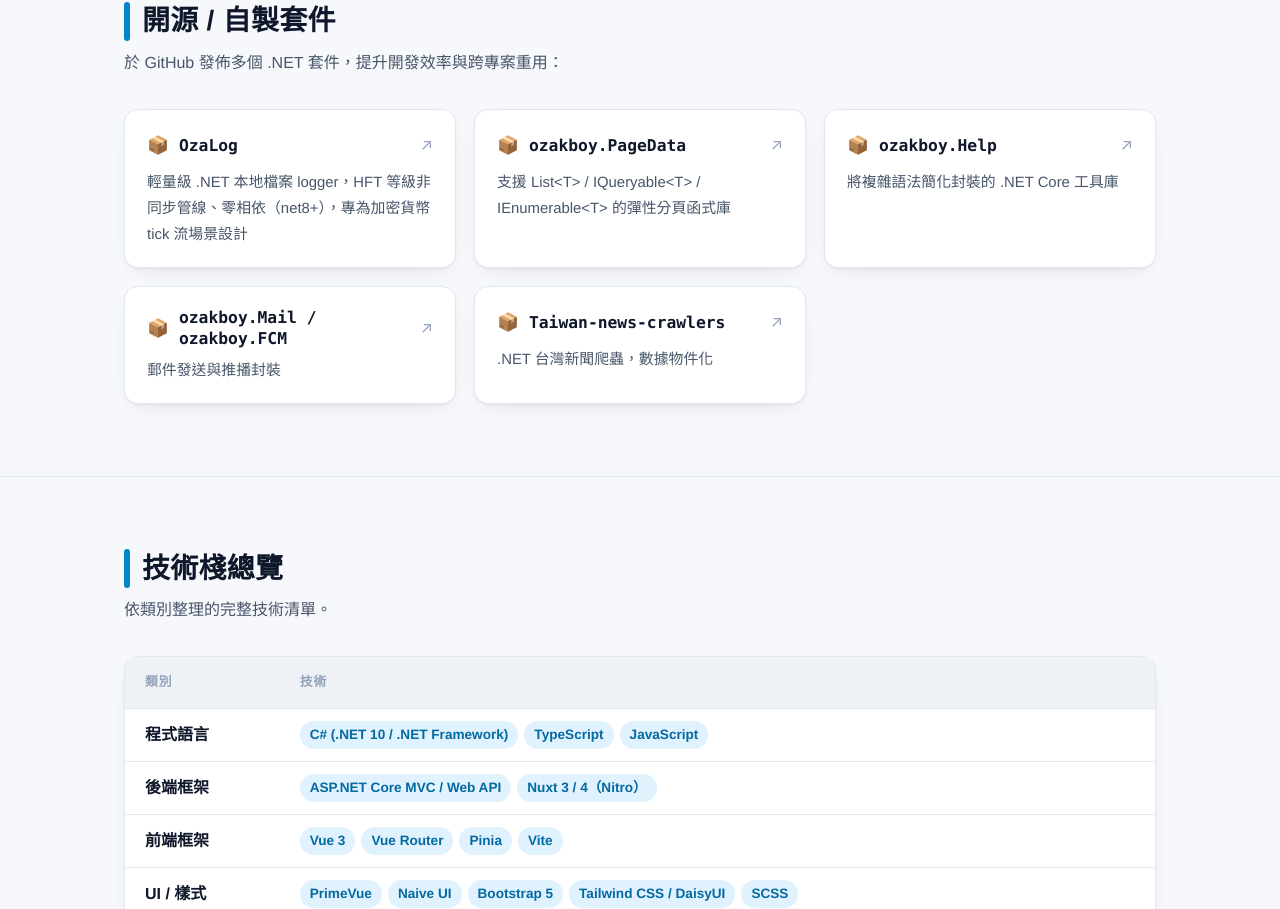
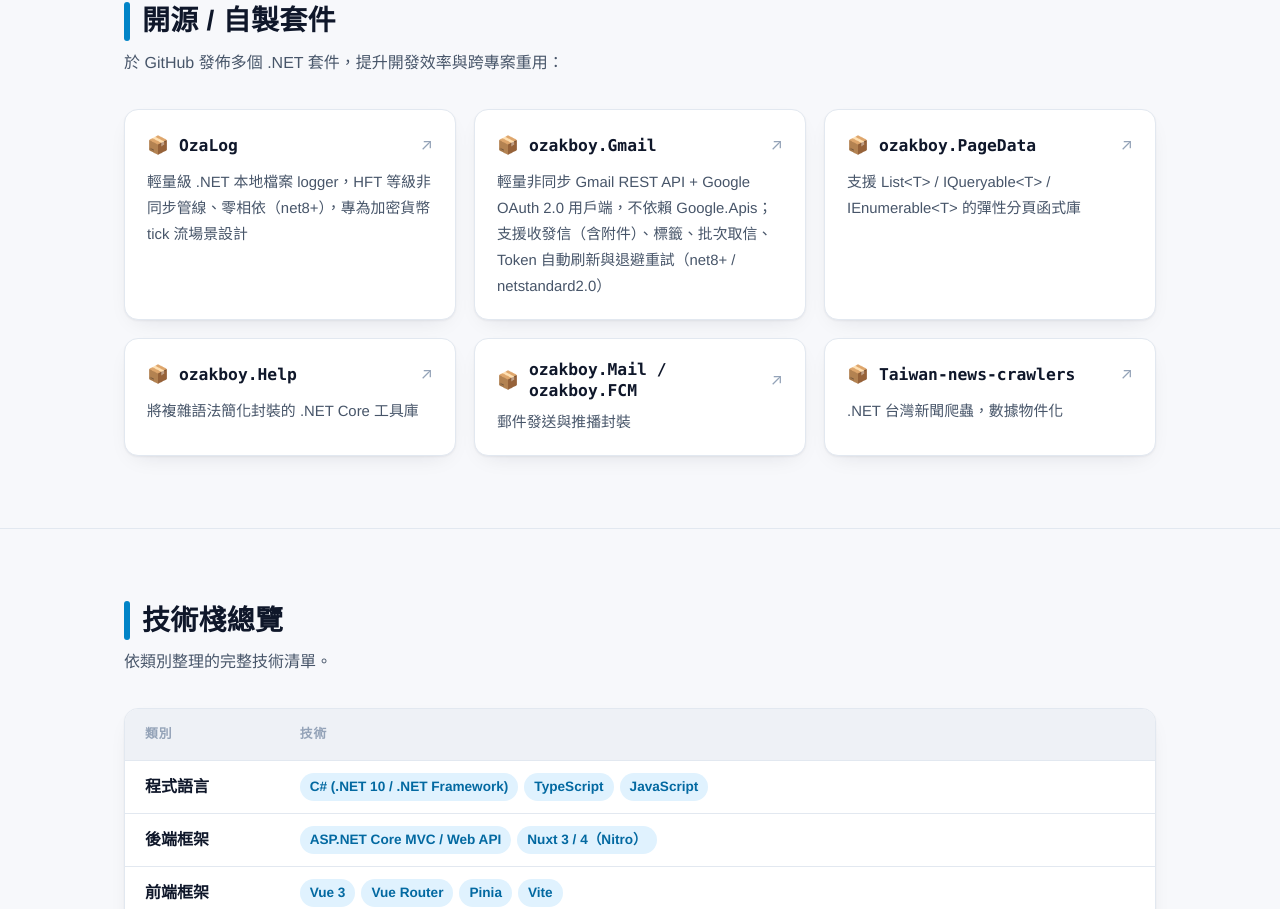
Before and after one commit to ozakboy/CareerPortfolio, a Vue app: page / in a window 1280 px wide. Shown: the part 6171-7080 px from the top of the page. Built offline with nearby package versions, Linux system fonts and the light colour scheme.

Commit message:
開源套件新增 ozakboy.Gmail
Co-Authored-By: Claude Fable 5.1 <noreply@anthropic.com>
Claude-Session: https://claude.ai/code/session_01Mjrazo2qasFXaAFs8LfRtf

```diff
--- a/src/data/resume.ts
+++ b/src/data/resume.ts
@@ -285,6 +285,11 @@ export const openSource: { intro: string; items: OpenSourceItem[] } = {
       url: 'https://github.com/ozakboy/OzaLog',
     },
     {
+      name: 'ozakboy.Gmail',
+      description: '輕量非同步 Gmail REST API + Google OAuth 2.0 用戶端，不依賴 Google.Apis；支援收發信（含附件）、標籤、批次取信、Token 自動刷新與退避重試（net8+ / netstandard2.0）',
+      url: 'https://github.com/ozakboy/ozakboy.Gmail',
+    },
+    {
       name: 'ozakboy.PageData',
       description: '支援 List<T> / IQueryable<T> / IEnumerable<T> 的彈性分頁函式庫',
       url: 'https://github.com/ozakboy/ozakboy.PageData',
```
